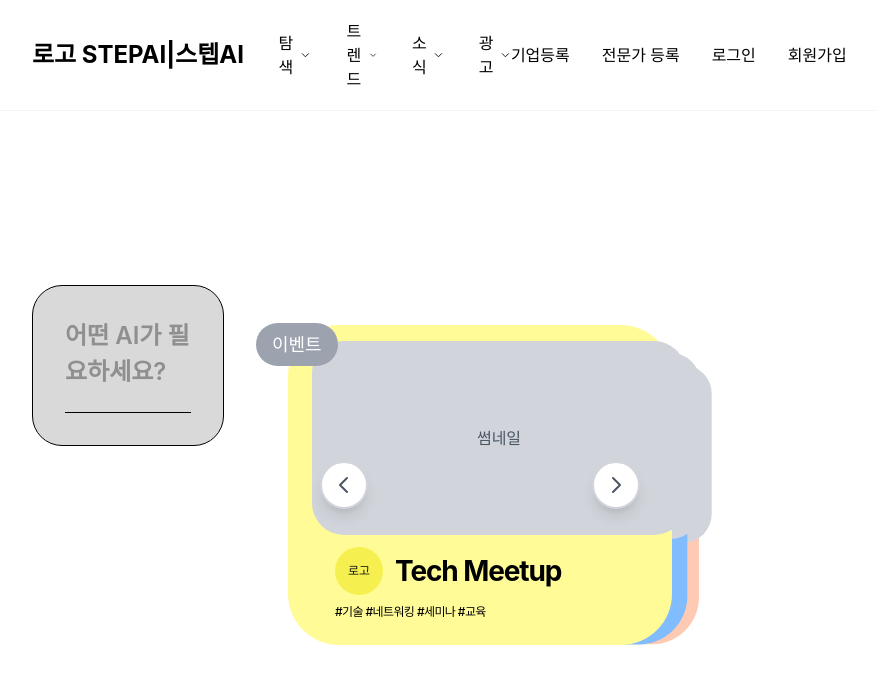
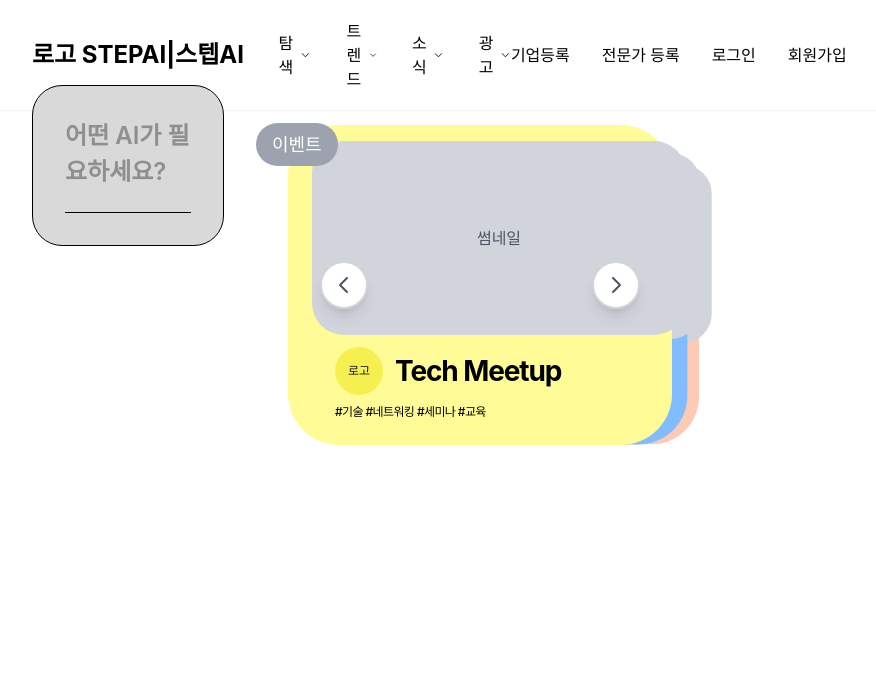
Before and after one commit to kimnamwook1/stepai-web, a Next.js app: page / in a window 1280 px wide. Shown: the top 684 px of the page, without its empty margins (288-1164 px from the left). Built offline with nearby package versions, Linux system fonts and the light colour scheme; a web font is replaced by a local one.

Commit message:
style: 메인 섹션 전체 200px 위로 이동

```diff
--- a/src/components/ContentsMain.tsx
+++ b/src/components/ContentsMain.tsx
@@ -97,7 +97,7 @@ const ContentsMain = () => {
     };
 
     return (
-        <section className="px-80 py-16">
+        <section className="px-80 py-16 mt-[-200px]">
             <div className="flex gap-16">
                 {/* 대화창 - 좌측 */}
                 <div className="w-2/5">
```
